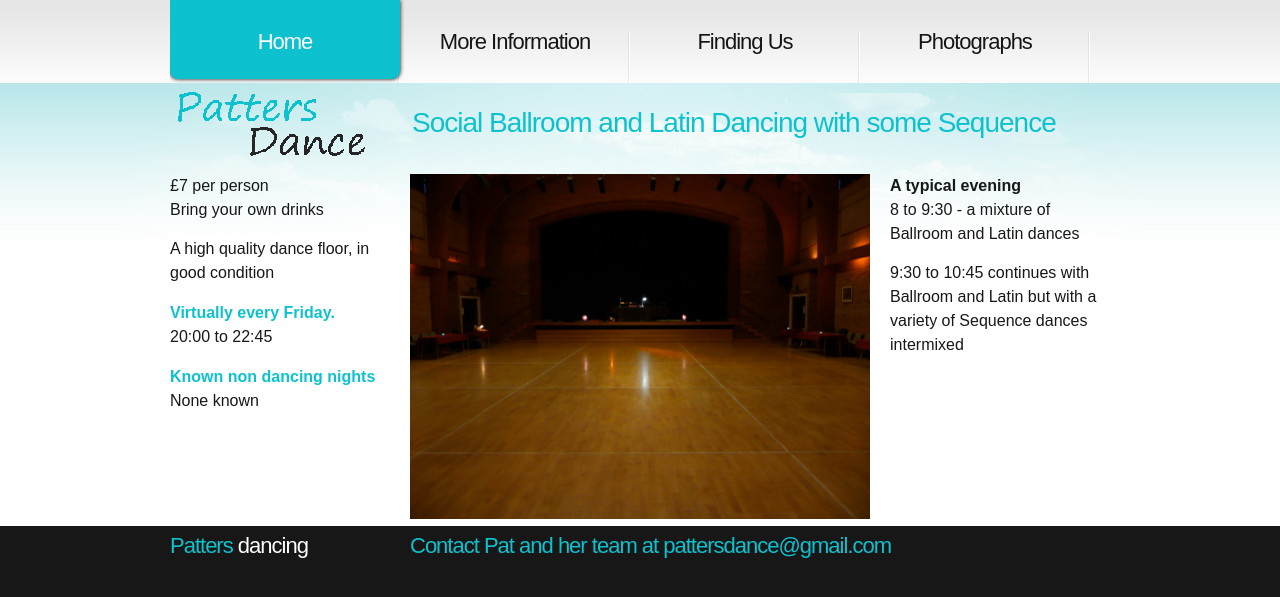
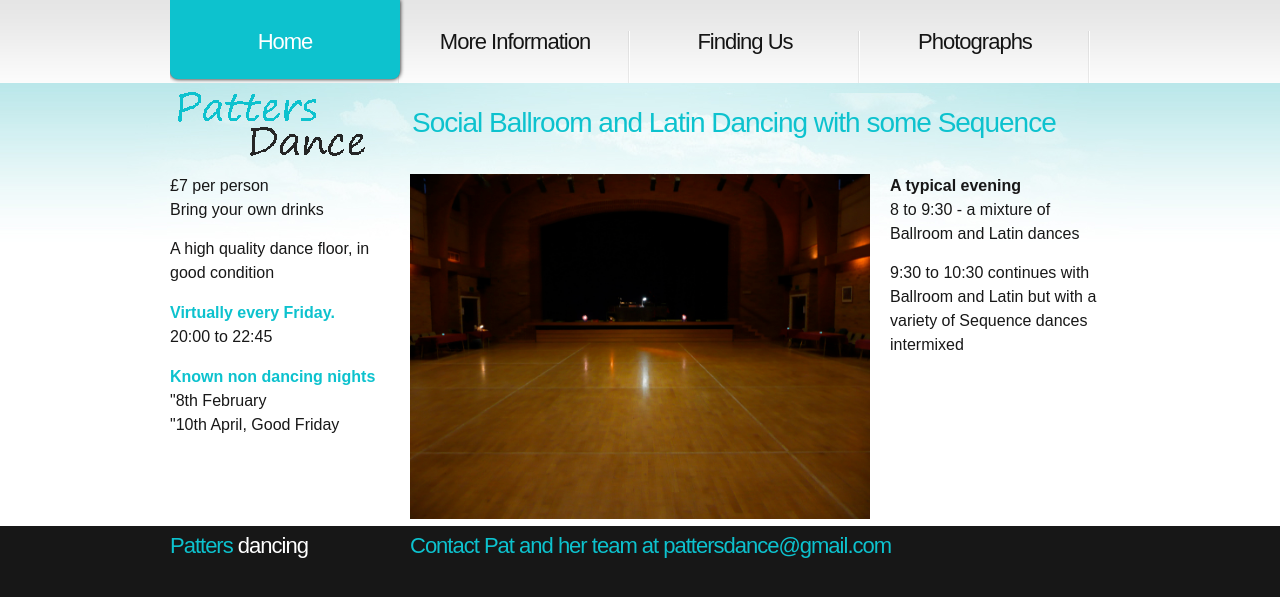
Before and after one commit to ramsayd/patters, a Jekyll site: the page built from 00_index.md, in a window 1280 px wide. Shown: the top 597 px of the page. Built offline with Jekyll 4.4.1, drawn with Linux system fonts in a browser that asks for light colours.

Commit message:
Update 00_index.md

```diff
--- a/00_index.md
+++ b/00_index.md
@@ -13,7 +13,8 @@ permalink: "index.html"
       <dt class="heading-text">Virtually every Friday.</dt>
       <dt>20:00 to 22:45</dt>
       <dt class="heading-text non-dancing">Known non dancing nights</dt>
-                  <dt> None known</dt>
+                  <dt> "8th February</dt>
+                  <dt> "10th April, Good Friday</dt>
          </dl>
   </dl>
 </article>
@@ -26,6 +27,6 @@ permalink: "index.html"
   <dl>
     <dt><strong>A typical evening</strong></dt>
     <dt>8 to 9:30 - a mixture of Ballroom and Latin dances</dt>
-    <dt class="marginT15">9:30 to 10:45 continues with Ballroom and Latin but with a variety of Sequence dances intermixed</dt>
+    <dt class="marginT15">9:30 to 10:30 continues with Ballroom and Latin but with a variety of Sequence dances intermixed</dt>
   </dl>
 </article>
```
